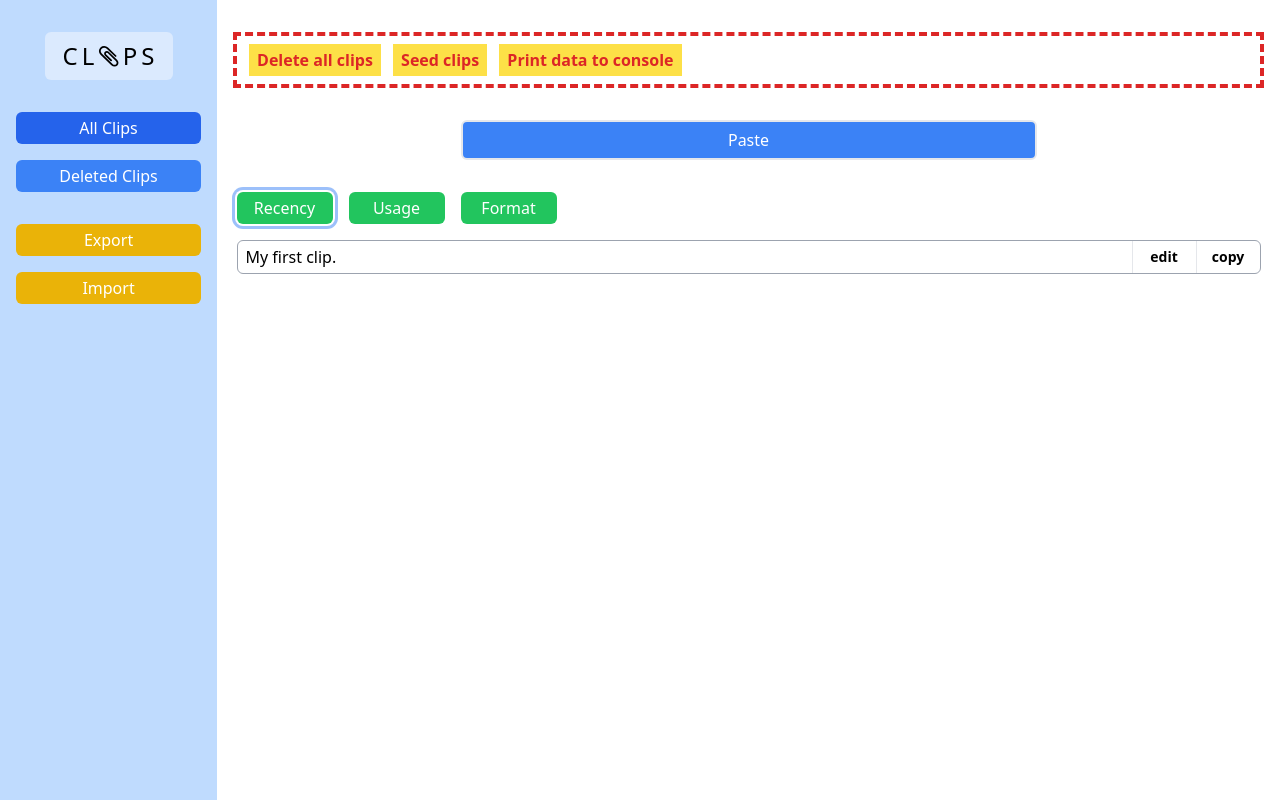
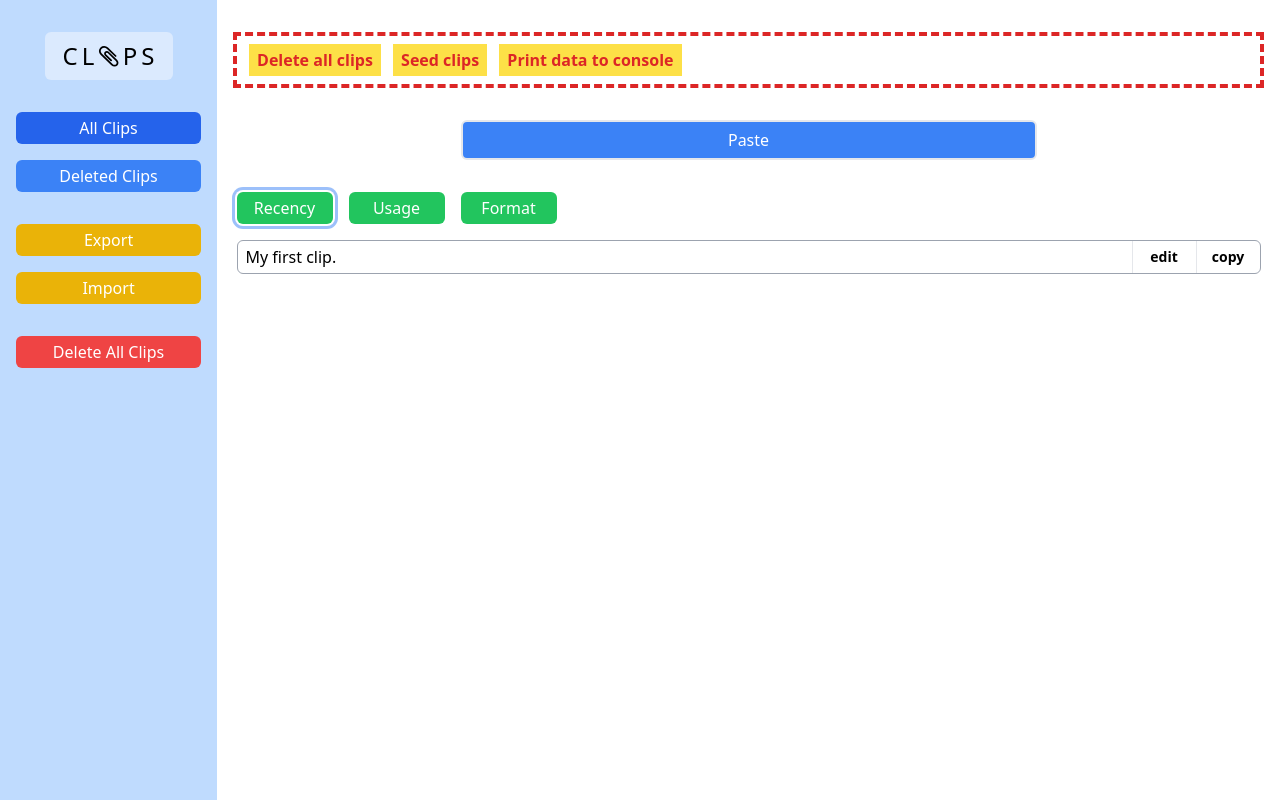
Before and after one commit to jim-x-lin/clips, a SvelteKit app: page / in a window 1280 px wide. Built offline with nearby package versions, Linux system fonts and the light colour scheme.

Commit message:
Add button to delete all clips

```diff
--- a/src/routes/components/SideBar.svelte
+++ b/src/routes/components/SideBar.svelte
@@ -7,6 +7,13 @@
 
 	export let filterCriteria: FilterEnum;
 	export let clips: ClipType[];
+
+	function handleClickDeleteAllClips() {
+		const cancelDelete = !window.confirm(`Permanently delete all clips?`);
+		if (cancelDelete) return;
+
+		clips = [];
+	}
 </script>
 
 <div
@@ -29,8 +36,15 @@
 			>Deleted Clips</button
 		>
 	</div>
-	<div>
+	<div class="mb-4">
 		<ExportClips {clips} />
 		<ImportClips bind:clips />
 	</div>
+	<div class="mb-4">
+		<button
+			on:click={handleClickDeleteAllClips}
+			class="mb-4 w-full rounded-md border-none bg-red-500 px-2 py-1 text-white hover:bg-red-600"
+			>Delete All Clips</button
+		>
+	</div>
 </div>
```
